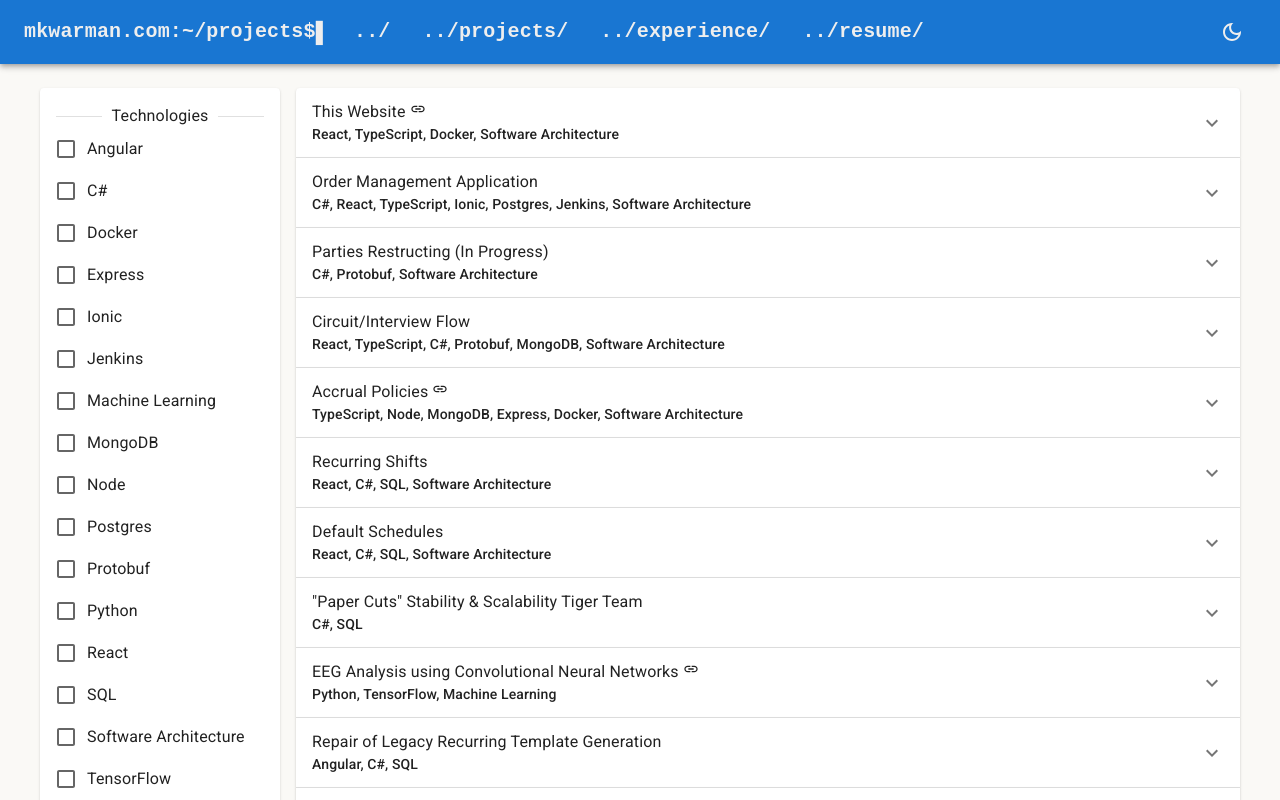
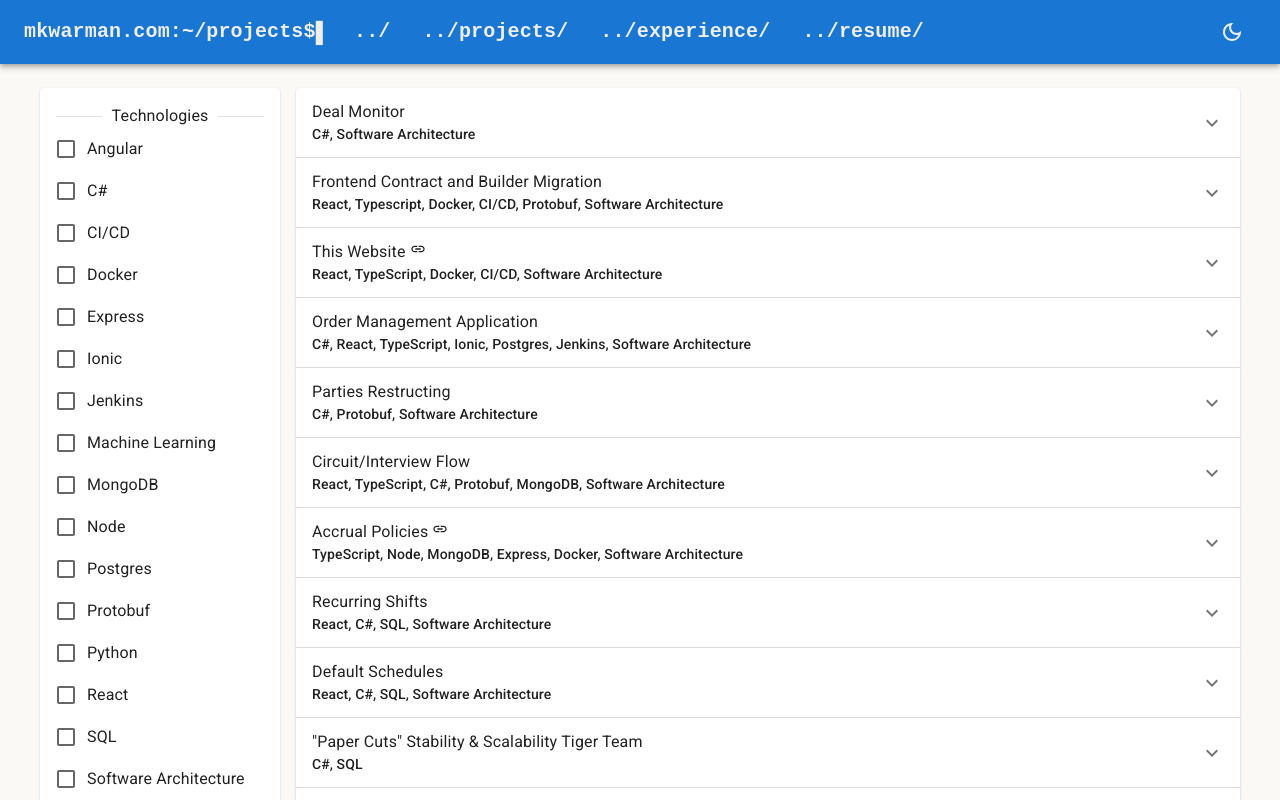
Before and after one commit to mkwarman/site-react, a React (Create React App) app in the folder client/: page /projects in a window 1280 px wide. Shown: the top 800 px of the page. Built offline with nearby package versions, Linux system fonts and the light colour scheme.

Commit message:
Update projects page

```diff
--- a/client/src/pages/projects/index.tsx
+++ b/client/src/pages/projects/index.tsx
@@ -37,10 +37,22 @@ const LinkTypeIconMap = {
 
 const placeholderProjects: IProject[] = [
   {
+    id: "dealmonitor",
+    name: "Deal Monitor",
+    description: "I designed and built a service for monitoring and efficiently handling event-driven updates to a mortgage deal data object. Handlers in the service can expose methods for concurrently reacting to multiple event types and handle those changes while accessing cached external data for efficiency. Changes made by the handlers are then aggregated and applied as a single data event.",
+    technologies: ["C#", "Software Architecture"]
+  },
+  {
+    id: "wilqofrontendmigration",
+    name: "Frontend Contract and Builder Migration",
+    description: "I replaced the legacy builder and backend request contract implementation in Wilqo's frontend project. Previously, the frontend was using react-scripts with an old version of protoc generating request and response models that did not support tree-shaking. I planned and completed the effort to replace react-scripts with Vite, a new tool for protobuf type generation that supported tree-shaking, and an improved deployment pipeline with better developer experience. I completed all work over the course of multiple releases without any downtime or impact to application functionality, culminating in a knowledge transfer session demonstrating new features and an improved developer experience.",
+    technologies: ["React", "Typescript", "Docker", "CI/CD", "Protobuf", "Software Architecture"]
+  },
+  {
     id: "thiswebsite",
     name: "This Website",
     description: "This website is built using React with Typescript. It is hosted on a DigitalOcean droplet running in a docker container behind an Nginx reverse proxy. The site has fully automated continuous integration using Jenkins running in an LXC hosted on my home server. Whenever a new update is merged into the main branch, Jenkins pulls the latest code, spins up a docker container to build the app, pushes a new docker image, then notifies the DigitalOcean droplet to pull and run the latest image.",
-    technologies: ["React", "TypeScript", "Docker", "Software Architecture"],
+    technologies: ["React", "TypeScript", "Docker", "CI/CD", "Software Architecture"],
     links: [
       {
         buttonText: "View Source",
@@ -58,10 +70,9 @@ const placeholderProjects: IProject[] = [
   },
   {
     id: "partiesrestructure",
-    name: "Parties Restructing (In Progress)",
-    description: "I led an inititive to restructure and update parties models within a mortgage deal's structure at Wilqo. The previous implementation worked by accepting unstructured data from multiple locations and loading it into the deal model after passing through a large amount of conditional business logic. The redesigned flow will allow a single endpoint to accept structured data (defined by protobuf models) and a party type identifier. The endpoint will then pass the request to a service that delegates the updates to handlers that self-identify as capable of acting on the event. Upon completion of the process, all changes will be rolled up into a single change event that is persisted to the deal.",
+    name: "Parties Restructing",
+    description: "I led an inititive to restructure and update parties models within a mortgage deal's structure at Wilqo. The previous implementation worked by accepting unstructured data from multiple locations and loading it into the deal model after passing through a large amount of conditional business logic. The redesigned flow allows a single endpoint to accept structured data (defined by protobuf models) and a party type identifier. The endpoint then passes the request to a service that delegates the updates to handlers that self-identify as capable of acting on the event. Upon completion of the process, all changes are rolled up into a single change event that is persisted to the deal.",
     technologies: ["C#", "Protobuf", "Software Architecture"]
-    // TODO: Confirm cosmoDB above
   },
   {
     id: "circuits",
```
Also changed, not shown: 1 other file (tests, documents, lock files or other folders).
